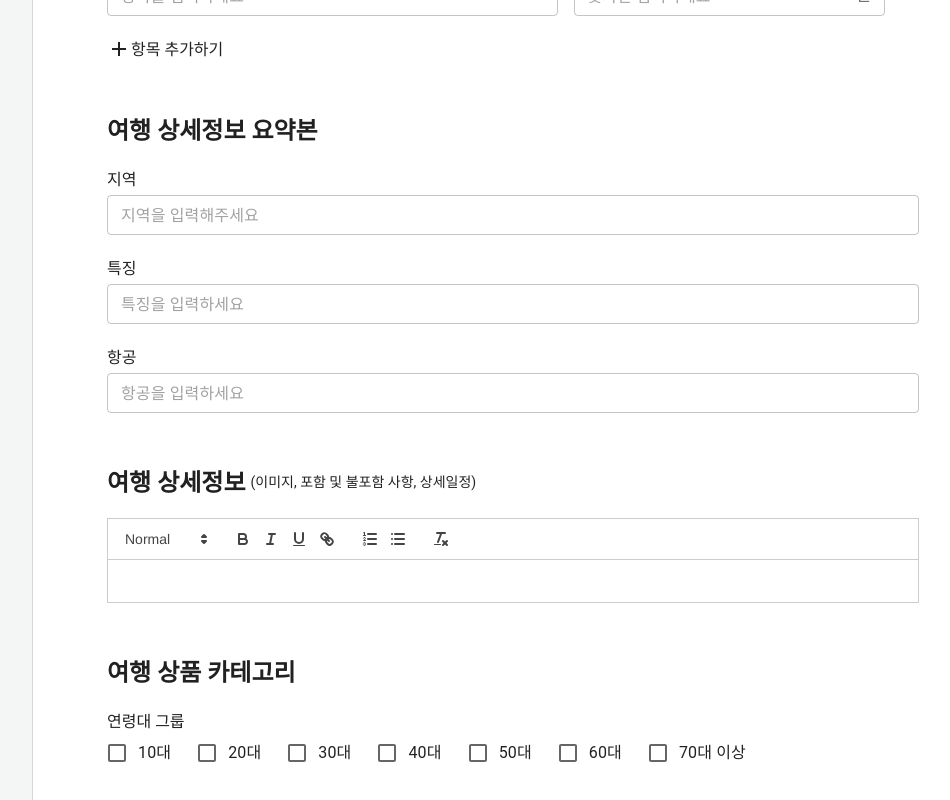
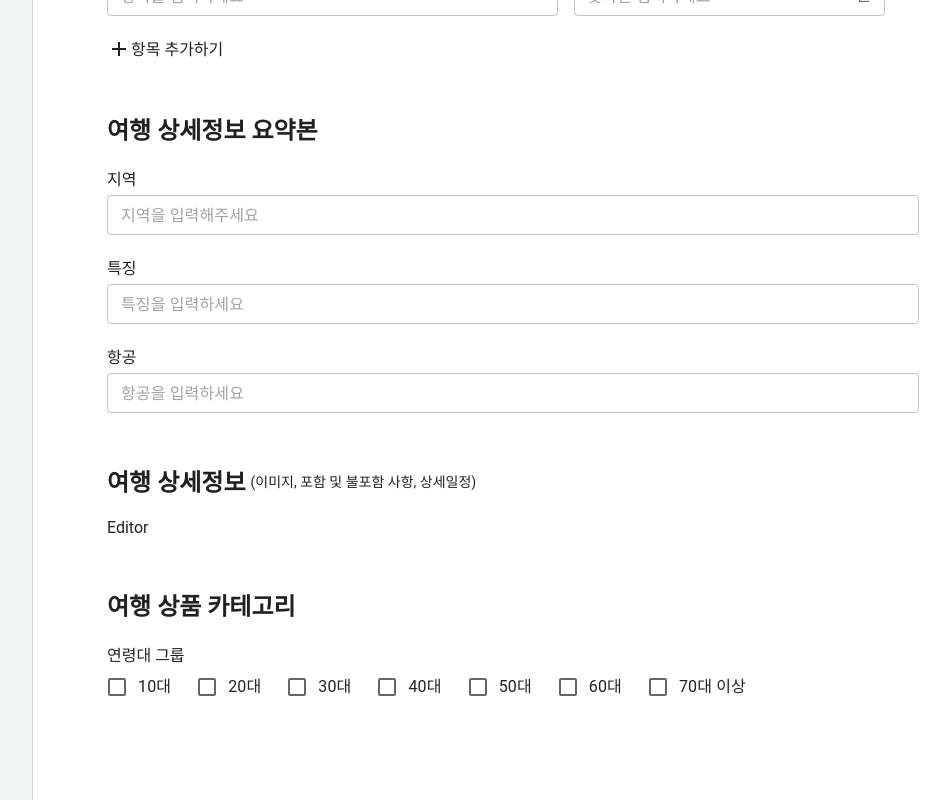
Before and after one commit to gotogether-s/gotogether-s-admin, a Next.js app: page / in a window 1280 px wide. Shown: the part 692-1492 px from the top of the page, without its empty margins (287-1237 px from the left). Built offline with nearby package versions, Linux system fonts and the light colour scheme.

Commit message:
#4 feat: Remove ReactQuill from Editor component

```diff
--- a/components/Editor/index.tsx
+++ b/components/Editor/index.tsx
@@ -1,20 +1,7 @@
-import ReactQuill from 'react-quill'
-import { useState } from 'react'
-import 'react-quill/dist/quill.snow.css'
+import React from 'react'
 
-function Editor() {
-  const ReactQuill =
-    typeof window === 'object' ? require('react-quill') : () => false
-
-  const [value, setValue] = useState('')
-
-  return (
-    <ReactQuill
-      theme='snow'
-      value={value}
-      onChange={setValue}
-    />
-  )
+const Editor = () => {
+  return <div>Editor</div>
 }
 
 export default Editor
```
